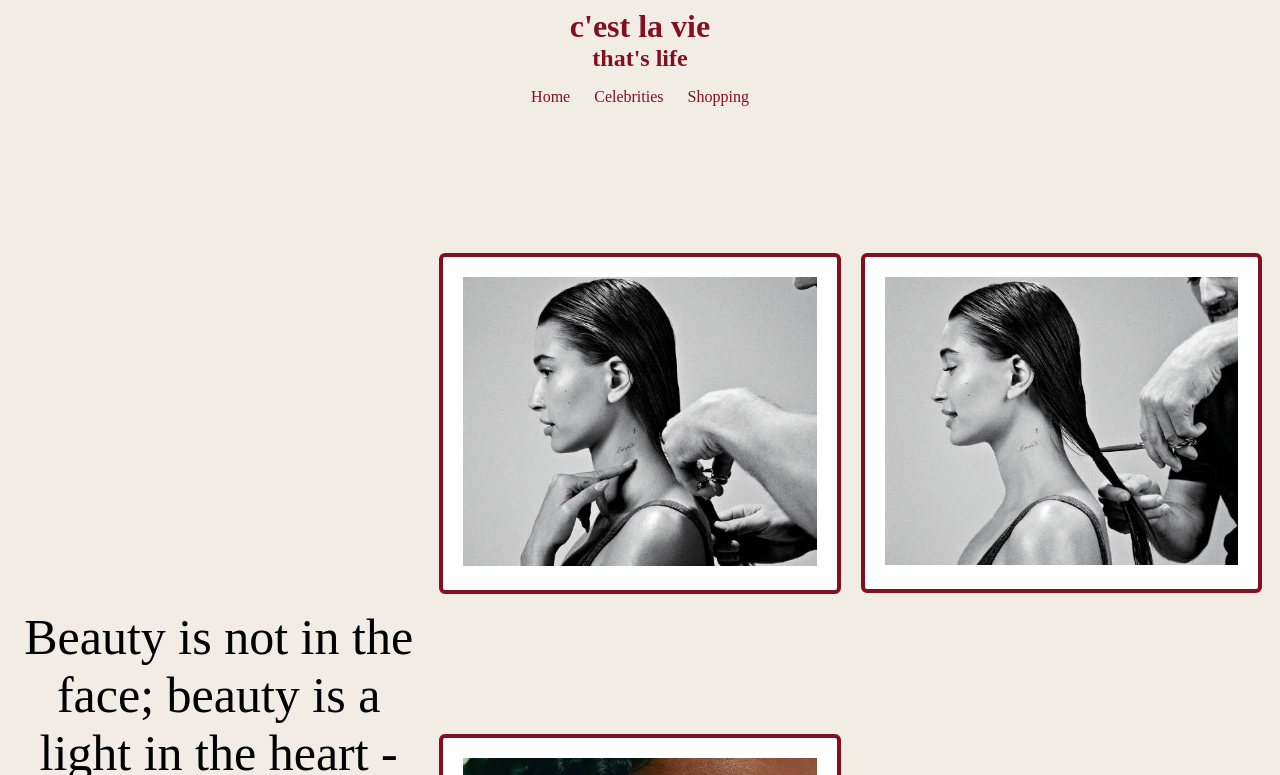
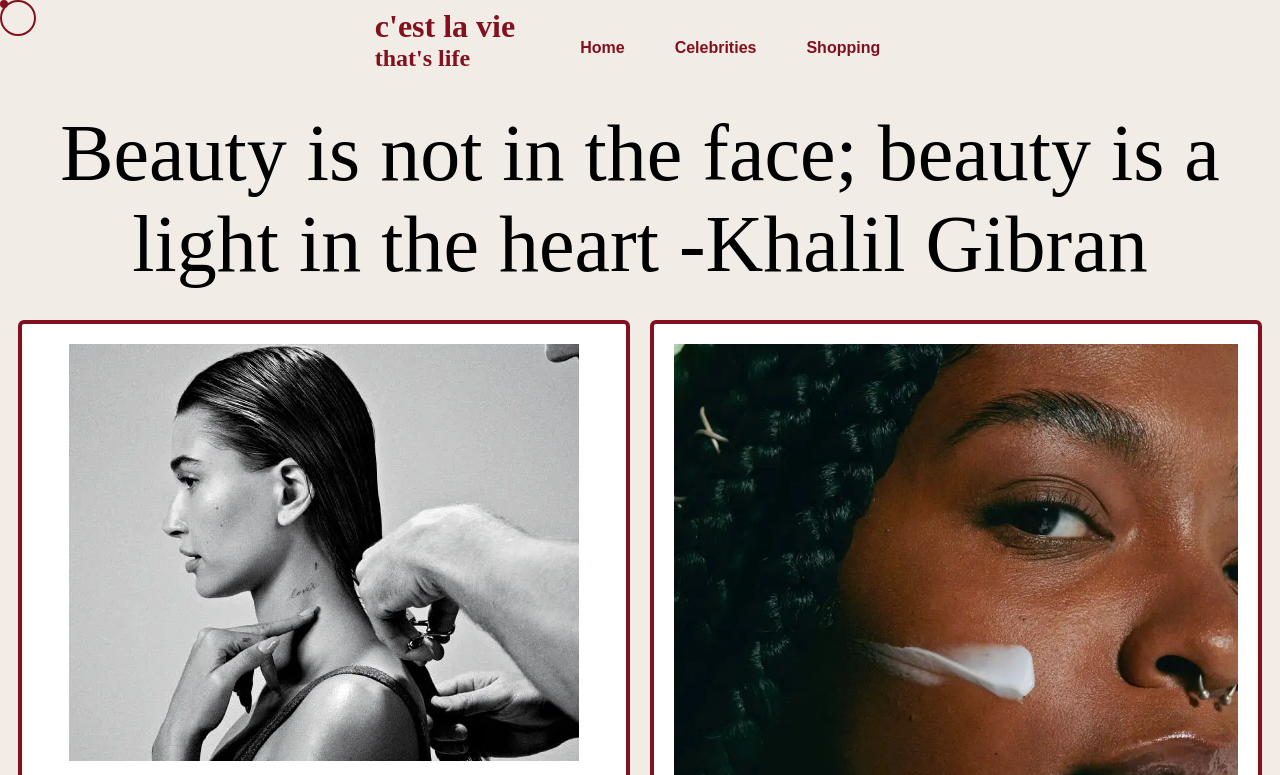
Before and after one commit to angelaslinker/Senior-Project, a plain HTML site: page template.html in a window 1280 px wide. Shown: the top 775 px of the page. Drawn offline with Linux system fonts and the light colour scheme; a web font is replaced by a local one.

Commit message:
fixed formatting and updated small view

```diff
--- /dev/null
+++ b/js/cursor.js
@@ -0,0 +1,47 @@
+const animateCursor = (event, interacting, interactable) => {
+    const pointer = document.getElementById('pointer');
+    const custom_cursor = document.getElementById('cursor');
+
+    let cursorX = `calc(${event.clientX}px - 1.125rem)`,
+        cursorY = `calc(${event.clientY}px - 1.125rem)`;
+
+    let pointerX = `calc(${event.clientX}px - 0.25rem)`,
+        pointerY = `calc(${event.clientY}px - 0.25rem)`;
+
+    pointer.style.transform = `translate(${pointerX}, ${pointerY})`;
+
+    const dimensions = interacting ? interactable.getBoundingClientRect() : null;
+    const radius = interacting ? '0px' : '50%';
+
+    if (interacting) {
+        cursorX = (dimensions.x - 2) + 'px';
+        cursorY = (dimensions.y - 2) + 'px';
+    };
+
+    const cursor_keyframes = {
+        transform: `translate(${cursorX}, ${cursorY})`,
+        width: interacting ? `${dimensions.width}px` : '2rem',
+        height: interacting ? `${dimensions.height}px` : '2rem',
+        borderRadius: radius,
+    };
+
+    custom_cursor.animate(cursor_keyframes, {
+        duration: 400,
+        fill: 'forwards'
+    });
+};
+
+window.onmousemove = (event) => {
+    const interactable = event.target.closest('.interactable'),
+        interacting = (interactable !== null);
+
+    animateCursor(event, interacting, interactable);
+};
+
+window.onmousedown = (event) => {
+    custom_cursor.style.backgroundColor = '#F5F749';
+};
+
+window.onmouseup = (event) => {
+    custom_cursor.style.backgroundColor = 'transparent';
+};
--- a/styles/styles.css
+++ b/styles/styles.css
@@ -2,27 +2,77 @@
     --heart: "m200 85.5c-52.48-90.765-195.2-64.48-195.2 49.96 0 75.31 88.21 155.42 187.645 250.815 1.995 1.935 4.56 2.905 7.15 2.905s5.155-0.97 7.15-2.905c99.434-95.385 187.645-175.505 187.645-250.815 0-114.44-142.72-140.725-195.2-49.96z";
 }
 
-
-
 * {
+    cursor: none;
     color: #83101f;
     background-color: #f1ece6;
 }
 
+body:hover>#cursor {
+    opacity: 1;
+}
+
+body:hover>#pointer {
+    opacity: 1;
+}
+
+#cursor {
+    height: 2rem;
+    width: 2rem;
+    border-radius: 50%;
+    position: fixed;
+    left: 0px;
+    top: 0px;
+    z-index: 10000;
+    pointer-events: none;
+    /* Remove opacity and transition */
+    border: 2px solid #83101f;
+}
+
+#pointer {
+    height: 0.5rem;
+    width: 0.5rem;
+    border-radius: 50%;
+    position: fixed;
+    left: 0px;
+    top: 0px;
+    z-index: 10000;
+    pointer-events: none;
+    /* Remove opacity and transition */
+    background-color: #83101f;
+    /* Remove opacity and transition */
+}
+
+.nav-item {
+    padding: 15px;
+    color: #FAFAFF;
+    font-family: sans-serif;
+    font-weight: 800;
+    border: none;
+    transition: all 200ms ease;
+    margin: 20px;
+}
+
+.nav-item:hover {
+    font-size: 12px;
+    font-size-adjust: 20px;
+}
+
+
 header {
     display: flex;
-    flex-direction: column;
-    align-items: center;
+    flex-direction: row;
+    justify-content: center;
 }
 
 .nav-menu {
     list-style: none;
-    padding: 0;
+    display: flex;
+    justify-content: center;
 }
 
 .nav-item {
-    display: inline;
-    margin: 10px;
+    margin: 0 10px;
 }
 
 .nav-link {
@@ -30,15 +80,36 @@ header {
     color: #83101f;
 }
 
+
 .main-content {
     display: grid;
-    grid-template-columns: 1fr 1fr 1fr;
-    grid-template-rows: 1fr 1fr;
+    grid-template-columns: repeat(2, 1fr);
+    /* Arrange images in a 2x2 grid */
+    grid-template-rows: repeat(2, auto);
+    /* 2 rows */
     grid-template-areas:
-        "quote-container image1 image3"
-        "quote-container image2 image4";
-    align-items: center;
+        "quote-container quote-container"
+        "image1 image2"
+        "image3 image4";
 }
+
+.image-container:nth-child(1) {
+    grid-area: image1;
+}
+
+.image-container:nth-child(2) {
+    grid-area: image2;
+}
+
+.image-container:nth-child(3) {
+    grid-area: image3;
+}
+
+.image-container:nth-child(4) {
+    grid-area: image4;
+}
+
+
 
 h1,
 h2 {
@@ -186,12 +257,15 @@ h2 {
 .quote-container {
     grid-area: quote-container;
     text-align: center;
-    position: relative;
+    font-size: 24px;
+    display: block;
+    width: 100%;
+    padding: 20px 0;
 }
 
 .quote {
     color: black;
-    font-size: 50px;
+    font-size: 80px;
     display: inline-block;
 }
 
@@ -219,3 +293,16 @@ h2 {
     border-color: #494949 !important;
     transition: all 0.3s ease-in-out
 }
+
+@media only screen and (max-width: 600px) {
+    .main-content {
+        display: flex;
+        /* Display as a flex container */
+        flex-direction: column;
+        /* Stack items vertically */
+        justify-content: center;
+        /* Center horizontally */
+        align-items: center;
+        /* Center vertically */
+    }
+}
--- a/template.html
+++ b/template.html
@@ -15,6 +15,7 @@
     <link rel="preconnect" href="https://fonts.googleapis.com">
     <link rel="preconnect" href="https://fonts.gstatic.com" crossorigin>
     <script src="./js/scripts.js"></script>
+    <script src="./js/cursor.js"></script>
     <link href="./styles/styles.css" rel="stylesheet">
 
 
@@ -32,8 +33,12 @@
             <div class="nav-branding-container">
                 <a href="#" class="nav-branding">VOGUE</a>
             </div> -->
-        <h1>c'est la vie</h1>
-        <h2 class="subtitle">that's life</h2>
+        <div class="title-container">
+            <h1>c'est la vie</h1>
+            <h2 class="subtitle">that's life</h2>
+        </div>
+        <div id='cursor'></div>
+        <div id='pointer'></div>
         <nav>
             <ul class="nav-menu">
                 <li class="nav-item"><a class="nav-link" href="#">Home</a></li>
```
